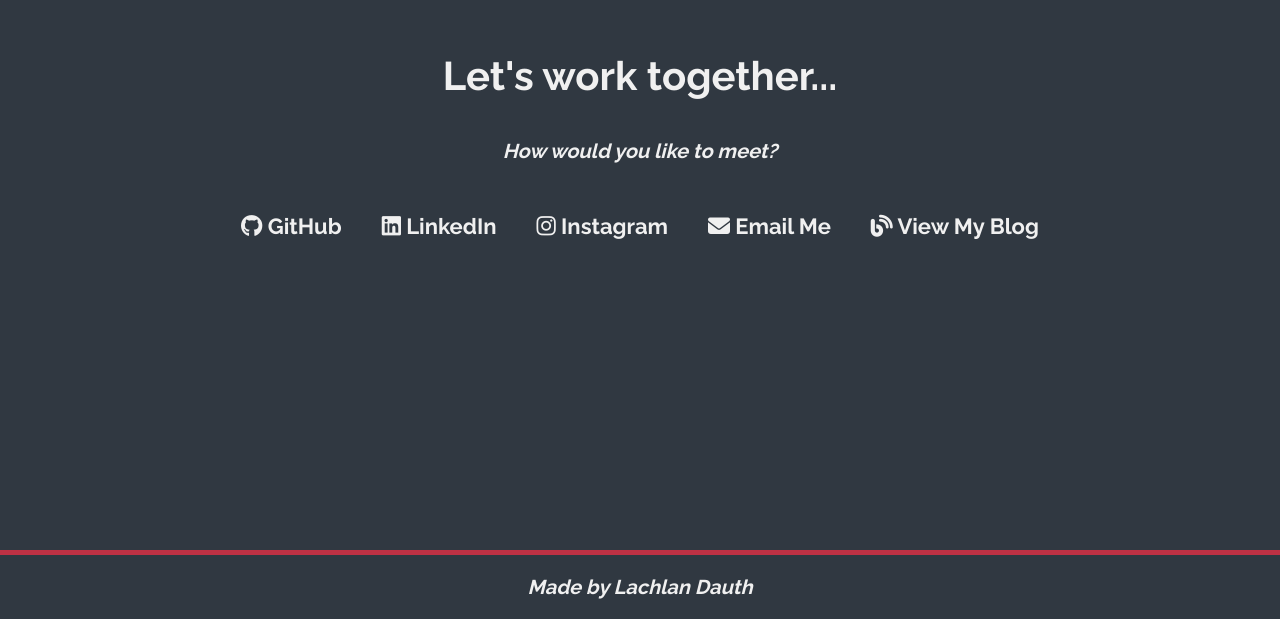
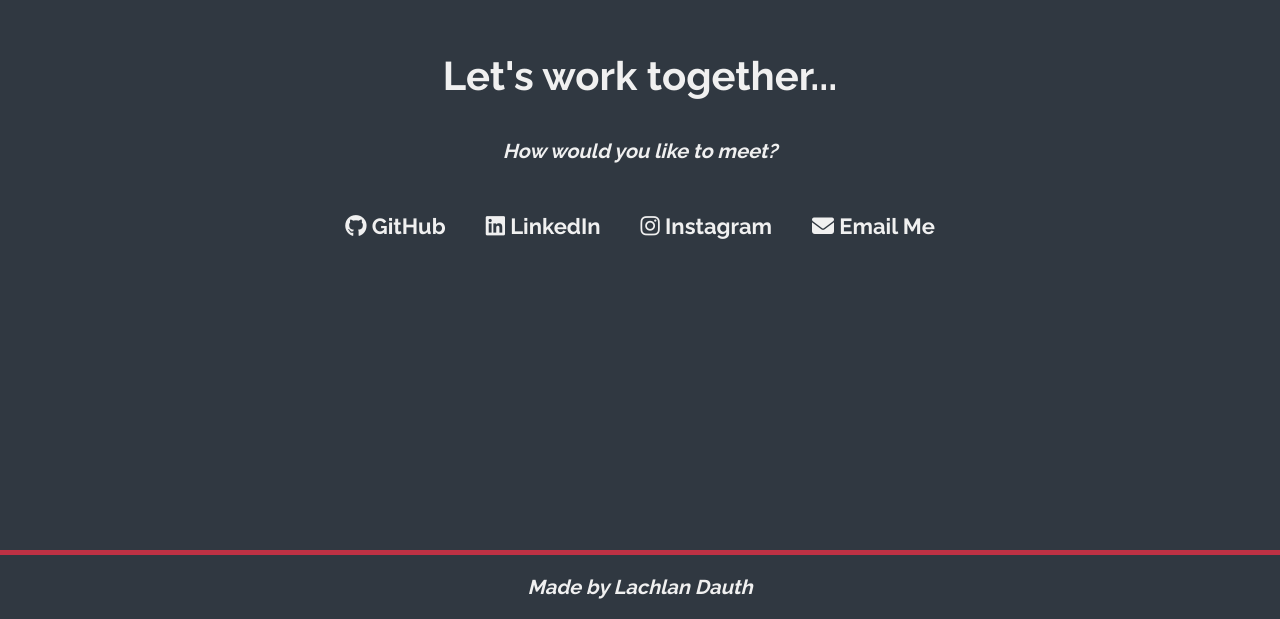
Before and after one commit to Lachy-Dauth/Lachy-Dauth.github.io, a plain HTML site: page index.html in a window 1280 px wide. Shown: the part 2607-3226 px from the top of the page. Drawn offline with Linux system fonts and the light colour scheme.

Commit message:
Update index.html

```diff
--- a/index.html
+++ b/index.html
@@ -91,7 +91,6 @@
         <li><a href="https://www.linkedin.com/in/lachlan-dauth-9b3951235/" target="_blank"><i class="fab fa-linkedin"></i> LinkedIn</a></li>
         <li><a href="https://www.instagram.com/lachlandauth" target="_blank"><i class="fab fa-instagram"></i> Instagram</a></li>
         <li><a href="mailto: lachlandauth@outlook.com" target="_blank"><i class="fa-solid fa-envelope"></i> Email Me</a></li>
-        <li><a href="https://lachydauth.hashnode.dev/" target="_blank"><i class="fas fa-blog"></i> View My Blog</a></li>
       </ul>
     </section>
     <footer>
```
